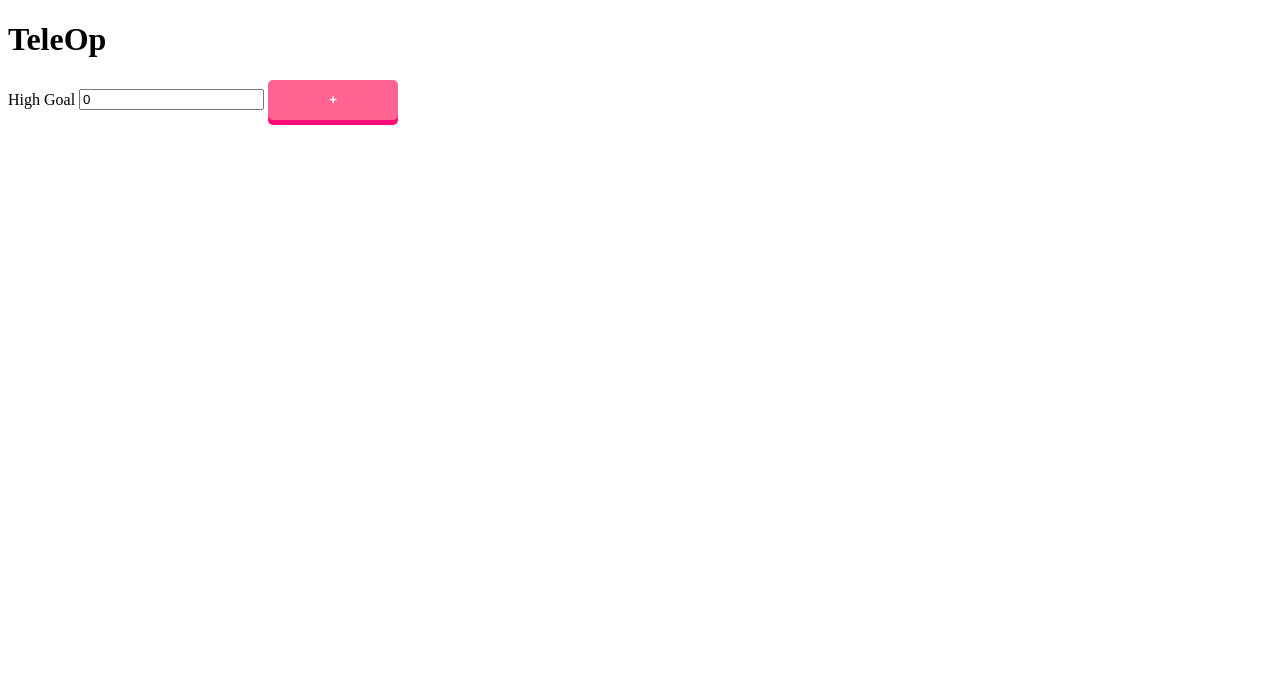
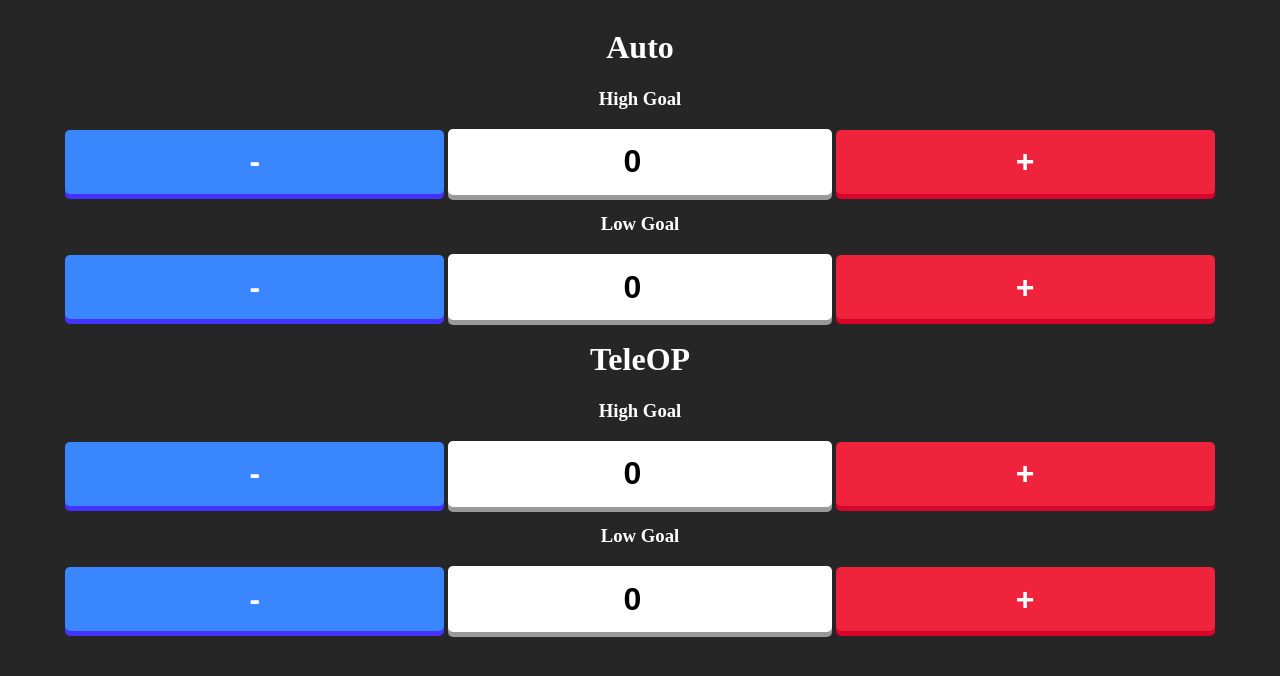
Before and after one commit to frc-2175/ScoutApp, a plain HTML site: page index.html in a window 1280 px wide. Drawn offline with Linux system fonts and the light colour scheme.

Commit message:
added more stuff

```diff
--- a/index.html
+++ b/index.html
@@ -3,19 +3,40 @@
 
 <head>
 	<script>
-        function highGoalPlus() {
-            let value = document.getElementById("higoal").value
-            document.getElementById("higoal").value = parseInt(value) + 1
+		function teleHi(change) {
+			let value = document.getElementById("teleHiGoal").value
+			document.getElementById("teleHiGoal").value = Math.max(parseInt(value) + change, 0)
+		}
+
+		function teleLo(change) {
+			let value = document.getElementById("teleLoGoal").value
+			document.getElementById("teleLoGoal").value = Math.max(parseInt(value) + change, 0)
+		}
+
+		function autoHi(change) {
+			let value = document.getElementById("autoHiGoal").value
+			document.getElementById("autoHiGoal").value = Math.max(parseInt(value) + change, 0)
+		}
+
+		function autoLo(change) {
+			let value = document.getElementById("autoLoGoal").value
+			document.getElementById("autoLoGoal").value = Math.max(parseInt(value) + change, 0)
 		}
 	</script>
 
 	<style>
-        .css-button-3d--rose {
-            min-width: 130px;
-            height: 40px;
+		* {
+			background-color: hsl(0, 0%, 15%);
+			color: #fff;
+		}
+
+		.button-3d {
+			width: 30%;
+			height: 2em;
 			color: #fff;
 			padding: 5px 10px;
 			font-weight: bold;
+			font-size: 2em;
 			cursor: pointer;
 			transition: all 0.3s ease;
 			position: relative;
@@ -23,27 +44,95 @@
 			outline: none;
 			border-radius: 5px;
 			border: none;
-            background: #ff6392;
-            box-shadow: 0 5px #ff0a78;
 		}
 
-        .css-button-3d--rose:hover {
-            box-shadow: 0 3px #ff0a78;
+		.button-3d.red {
+			background: #ef233c;
+			box-shadow: 0 5px #d90429;
+		}
+
+		.button-3d.red:hover {
+			box-shadow: 0 3px #d90429;
 			top: 1px;
 		}
 
-        .css-button-3d--rose:active {
-            box-shadow: 0 0 #ff0a78;
+		.button-3d.red:active {
+			box-shadow: 0 0 #d90429;
 			top: 5px;
+		}
+
+		.button-3d.sky {
+			background: #3a86ff;
+			box-shadow: 0 5px #4433ff;
+		}
+
+		.button-3d.sky:hover {
+			box-shadow: 0 3px #4433ff;
+			top: 1px;
+		}
+
+		.button-3d.sky:active {
+			box-shadow: 0 0 #4433ff;
+			top: 5px;
+		}
+
+		.wrapper {
+			display: flex;
+			flex-wrap: wrap;
+			flex-direction: column;
+			text-align: center;
+		}
+
+		input {
+			text-align: center;
+			font-size: 2em;
+			width: 30%;
+			height: 2em;
+			font-weight: bold;
+			outline: none;
+			border-radius: 5px;
+			border: none;
+			position: relative;
+			background-color: #fff;
+			color: #000;
+			box-shadow: 0 5px #999999;
 		}
 	</style>
 </head>
 
 <body>
-    <h1>TeleOp</h1>
-    <label for="higoal">High Goal</label>
-    <input id="higoal" type="number" value=0>
-    <button class="css-button-3d--rose" onclick="highGoalPlus()">+</b></button>
+	<div class="wrapper">
+		<div class="auto">
+			<h1>Auto</h1>
+			<div>
+				<h3>High Goal</h3>
+				<button class="button-3d sky" onclick="autoHi(-1)">-</button>
+				<input id="autoHiGoal" type="number" value="0" min="0">
+				<button class="button-3d red" onclick="autoHi(1)">+</button>
+			</div>
+			<div>
+				<h3>Low Goal</h3>
+				<button class="button-3d sky" onclick="autoLo(-1)">-</button>
+				<input id="autoLoGoal" type="number" value="0" min="0">
+				<button class="button-3d red" onclick="autoLo(1)">+</button>
+			</div>
+		</div>
+		<div class="teleop">
+			<h1>TeleOP</h1>
+			<div>
+				<h3>High Goal</h3>
+				<button class="button-3d sky" onclick="teleHi(-1)">-</button>
+				<input id="teleHiGoal" type="number" value="0" min="0">
+				<button class="button-3d red" onclick="teleHi(1)">+</button>
+			</div>
+			<div>
+				<h3>Low Goal</h3>
+				<button class="button-3d sky" onclick="teleLo(-1)">-</button>
+				<input id="teleLoGoal" type="number" value="0" min="0">
+				<button class="button-3d red" onclick="teleLo(1)">+</button>
+			</div>
+		</div>
+	</div>
 </body>
 
 </html>
```
Lines whose indentation alone changed are shown as unchanged.
